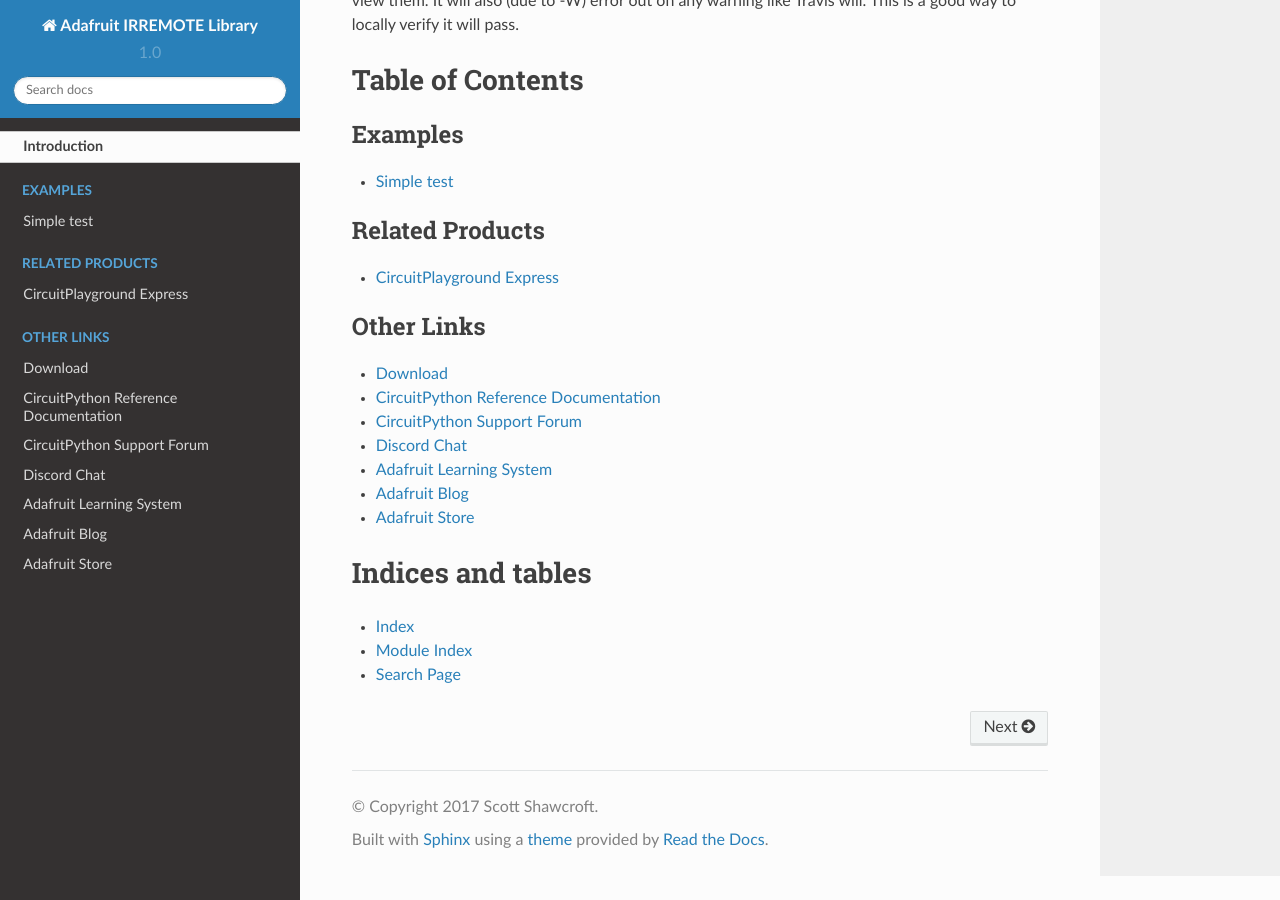
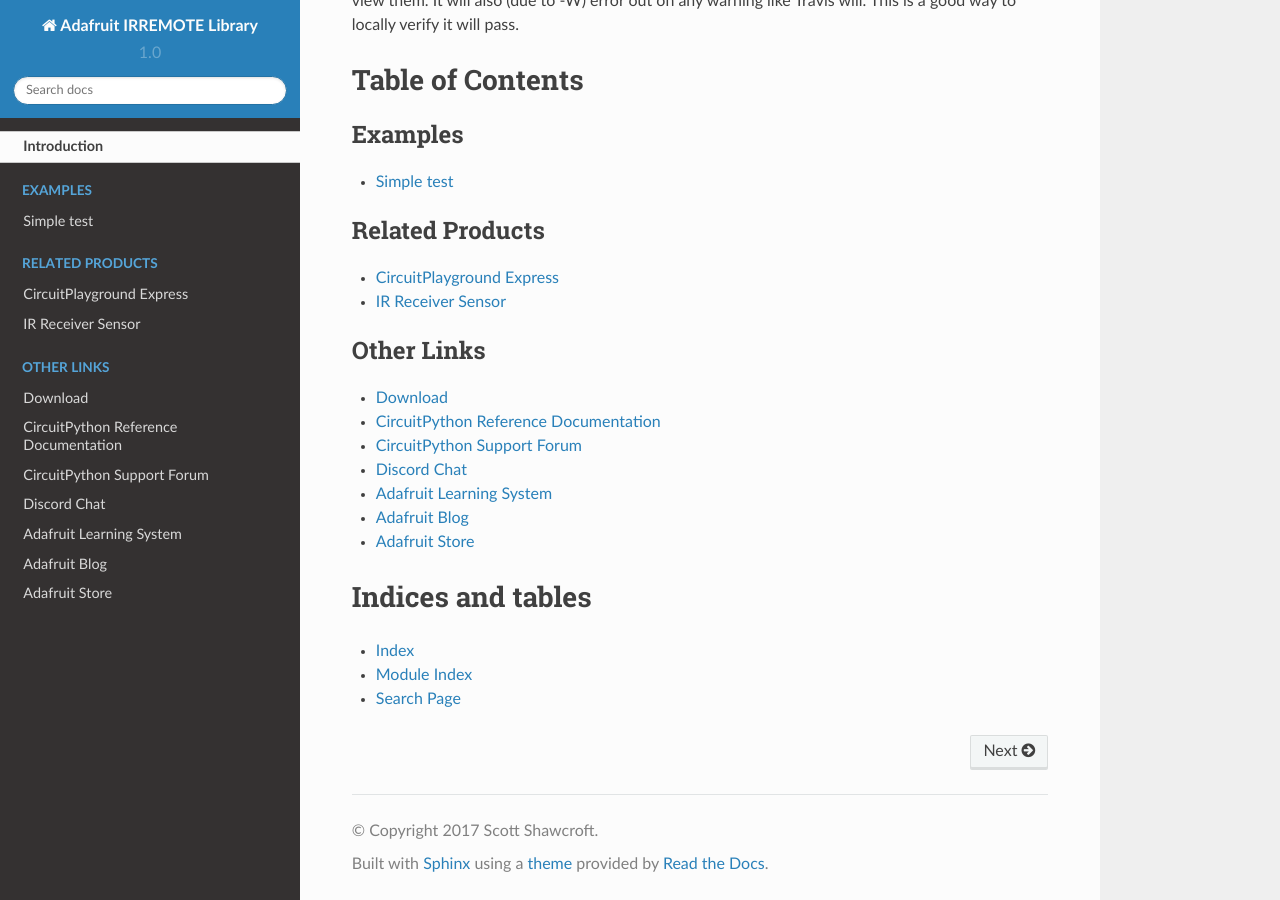
Before and after one commit to adafruit/Adafruit_CircuitPython_IRRemote, a Sphinx documentation site: the page built from docs/index.rst, in a window 1280 px wide and 900 px high, scrolled down 1881 px. Built offline with Sphinx 7.4.7 and the Read the Docs theme 2.0.0, drawn with Linux system fonts in a browser that asks for light colours.

Commit message:
added IR Sensor to Related Products

```diff
--- a/docs/index.rst
+++ b/docs/index.rst
@@ -27,6 +27,7 @@
     :caption: Related Products
 
     CircuitPlayground Express <https://www.adafruit.com/product/3333>
+    IR Receiver Sensor <https://www.adafruit.com/product/157>
 
 .. toctree::
     :caption: Other Links
```
